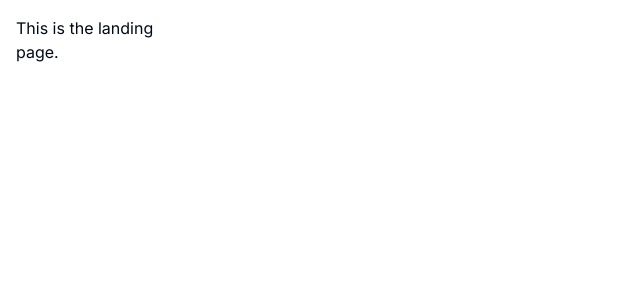
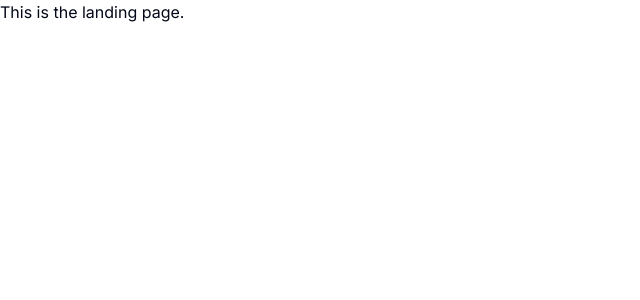
Before and after one commit to mblumx/buff, a Next.js app: page / in a window 1280 px wide. Shown: the top 300 px of the page, without its empty margins (0-640 px from the left). Built offline with nearby package versions, Linux system fonts and the light colour scheme.

Commit message:
In the last commit I mean

```diff
--- a/app/(landing)/page.tsx
+++ b/app/(landing)/page.tsx
@@ -2,7 +2,7 @@ import { Button } from "@/components/ui/button"
 
 export default function Home() {
   return (
-    <div className="p-4 space-y-4 flex flex-col max-w-[200px]">
+    <div >
      This is the landing page.
     </div>
   )
```
